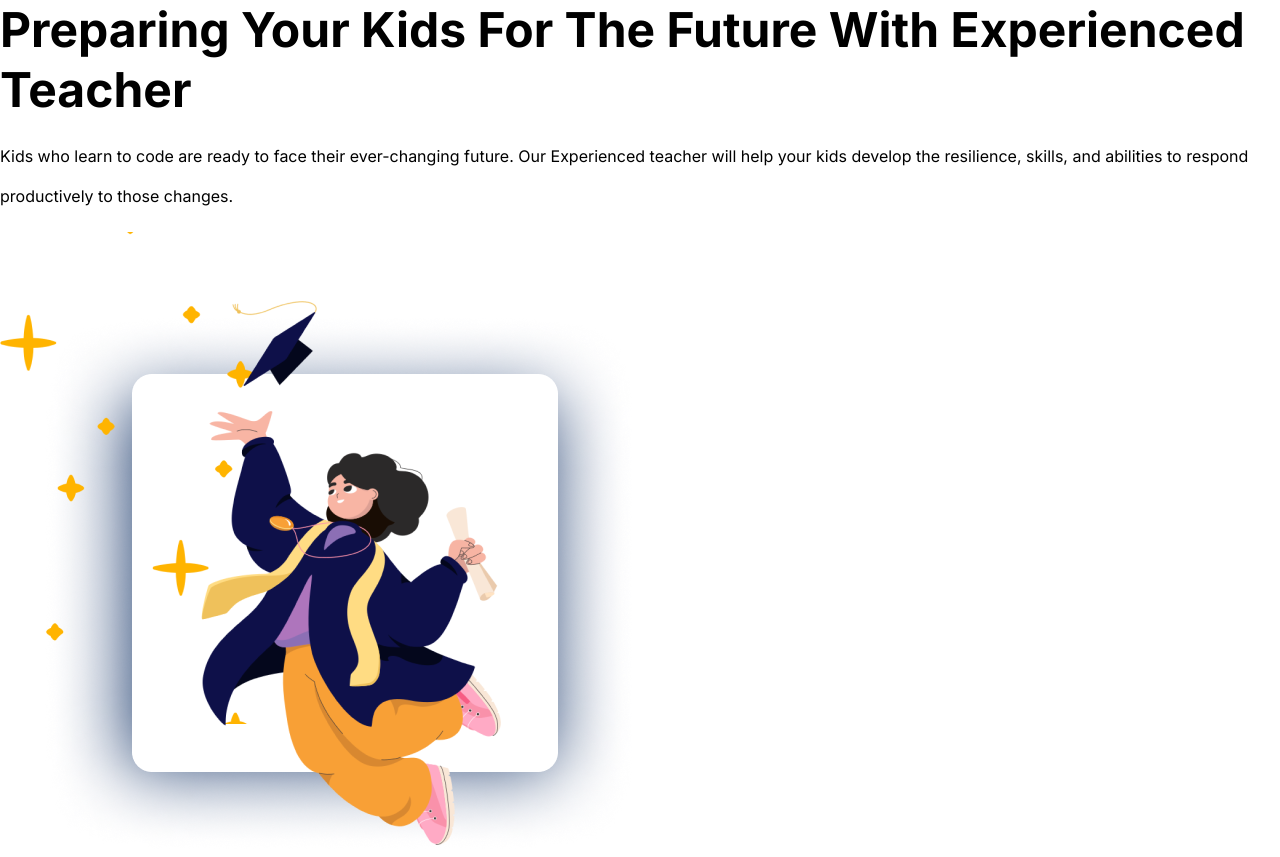
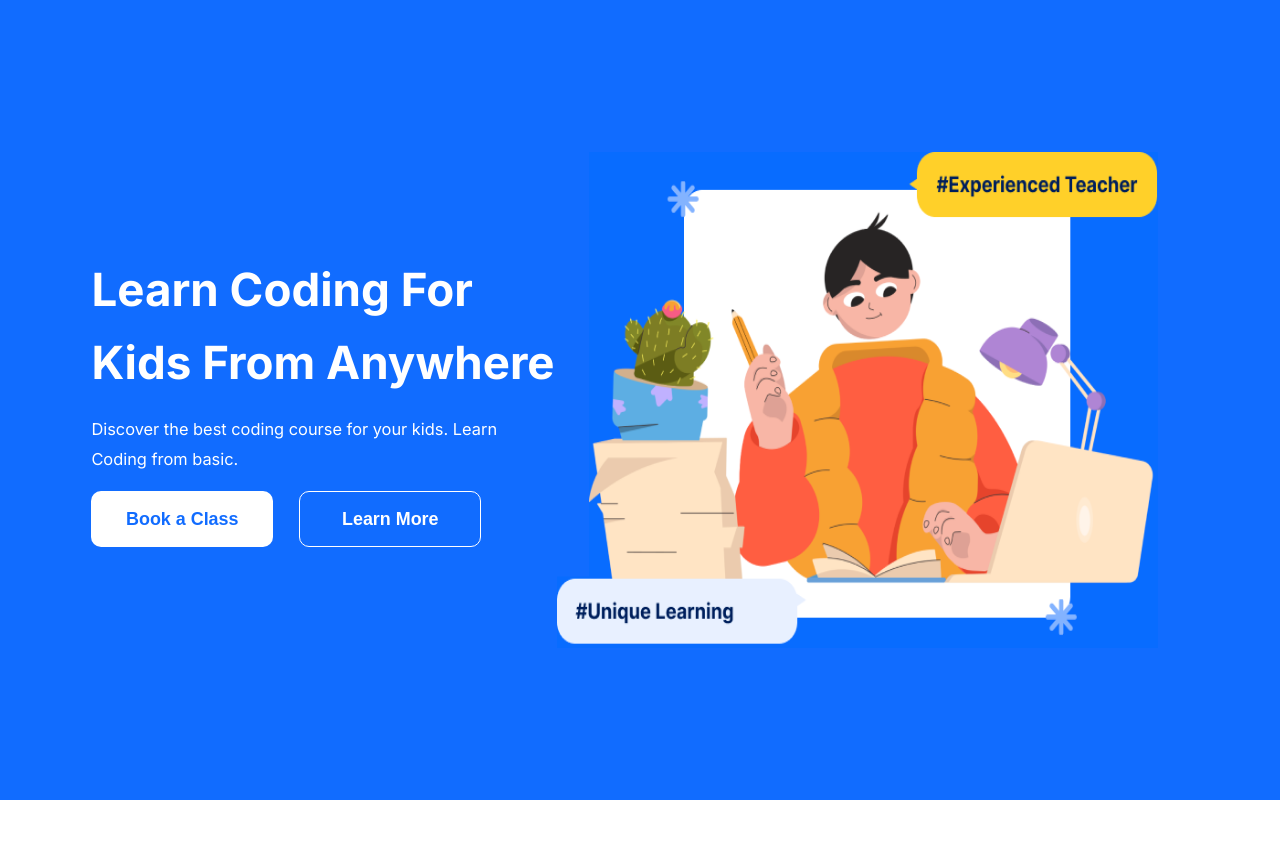
Before and after one commit to YuriMaRM/Trabalho-HTML-CSS, a plain HTML site: page index.html in a window 1280 px wide. Shown: the top 857 px of the page. Drawn offline with Linux system fonts and the light colour scheme.

Commit message:
base para home

```diff
--- a/index.css
+++ b/index.css
@@ -388,3 +388,52 @@ td{
     color: #fff;
     font-size: 16px;
 }
+#home{
+    display:flex;
+    background-color: #116CFF;
+    align-items: center;
+    justify-content: center;
+}
+div.homeText{
+    padding-left:7.14vw;
+    width: 37vw;
+}
+h1.home{
+    font-weight: 800;
+    font-size: clamp(35px, 3.57vw, 50px);
+    line-height: 160%;
+    color: #FFFFFF;
+}
+p.home{
+    font-weight: 500;
+    font-size: clamp(10px, 1.28vw, 18px);
+    line-height: 180%;
+    color: #FFFFFF;
+}
+.imgHome{
+    width: 47vw;
+    height: 62.1vh;
+    padding-right:9.52vw;
+}
+button{
+    cursor: pointer;
+}
+button.home{
+    width: 14.2vw;
+    height: 7.1vh;
+    border-radius: 10px;
+    font-weight: 700;
+    font-size: clamp(12px, 1.4vw, 20px);
+    line-height: 24px;
+    text-align: center;
+    border: 0;
+    color: #116CFF;
+    background: #FFFFFF;
+}
+button.home.second{
+    border: 1px solid #FFFFFF;
+    box-sizing: border-box;
+    color: #FFFFFF;
+    background: none;
+    margin-left: 1.7vw;
+}
--- a/index.html
+++ b/index.html
@@ -6,24 +6,25 @@
    <meta http-equiv="X-UA-Compatible" content="IE=edge" />
    <meta name="viewport" content="width=device-width, initial-scale=1.0" />
    <link rel="stylesheet" href="index.css" />
-   <title>Atividade 01 Html e css</title>
+   <title>Landing page</title>
 </head>
 
 <body>
    <!-- Home -->
    <section id="home">
-      <article>
-         <h1>
-            Preparing Your Kids For The Future With Experienced Teacher
-         </h1>
-         <p>
-            Kids who learn to code are ready to face their ever-changing
-            future. Our Experienced teacher will help your kids develop
-            the resilience, skills, and abilities to respond
-            productively to those changes.
-         </p>
-      </article>
-      <img src="./img/projeto2.png" alt="imagem do projeto 2" />
+      <div class="homeText">
+         <article>
+            <h1 class="home">
+               Learn Coding For Kids From Anywhere
+            </h1>
+            <p class="home">
+               Discover the best coding course for your kids. Learn Coding from basic.
+            </p>
+         </article>
+         <button class="home">Book a Class</button>
+         <button class="home second">Learn More</button>
+      </div>
+      <img class="imgHome" src="./img/HomeImg.png" alt="imagem da home" />
    </section>
    <!-- Atividade 1 -->
    <section id="logical" class="logical-thinking">
```
Also changed, not shown: img/HomeImg.png (added).
